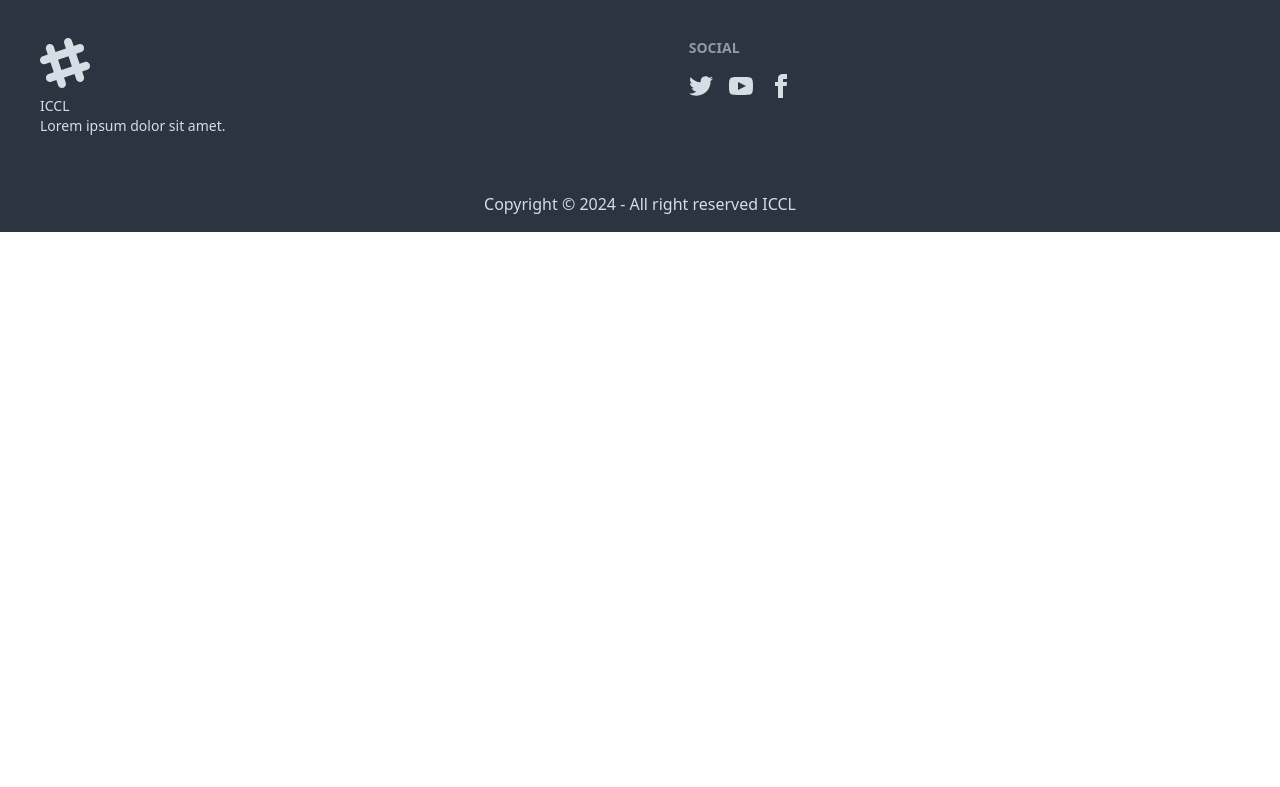
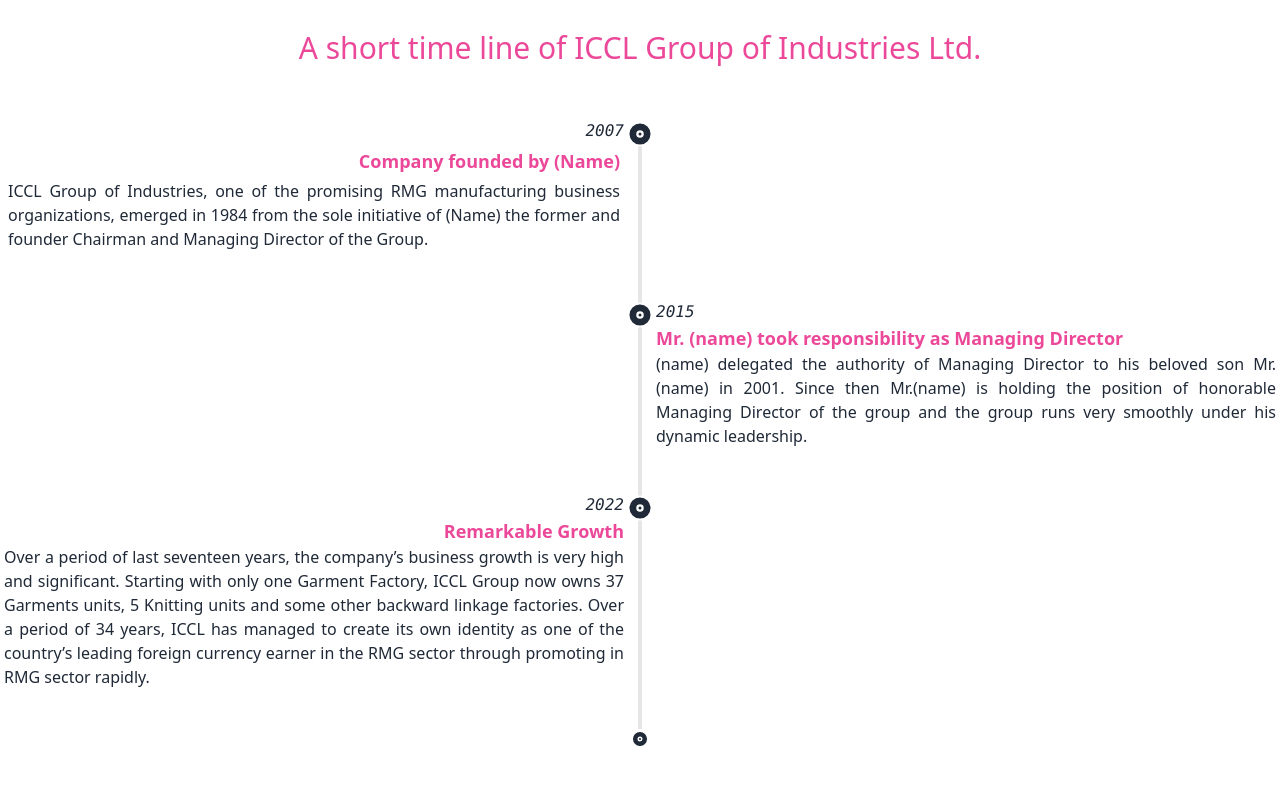
Before and after one commit to pekulhossain/ICCL-WEB-APP, a React (Vite) app: page /about2 in a window 1280 px wide. Shown: the part 1273-2060 px from the top of the page. Before the commit the page ends 1505 px from the top, so only its background shows below. Built offline with nearby package versions, Linux system fonts and the light colour scheme.

Commit message:
about page updated

```diff
--- a/src/Pages/Home/About/About.jsx
+++ b/src/Pages/Home/About/About.jsx
@@ -6,7 +6,7 @@
 import { motion } from 'framer-motion';
 //variants
 import { fadeIn } from '../../../FramerMotion/variants'
-import { Helmet } from "react-helmet-async";
+
 
 const About = () => {
     return (
--- a/src/Pages/Home/About/About2.jsx
+++ b/src/Pages/Home/About/About2.jsx
@@ -2,6 +2,8 @@
 import SectionTitle from "../../../Components/SectionTitle/SectionTitle";
 import awardImg from "../../../assets/About/award.JPG";
 import { Helmet } from "react-helmet-async";
+import ComGrouth from "./ComGrouth";
+
 const About2 = () => {
     return (
         <section className="py-28">
@@ -67,6 +69,7 @@
                    <img className="" src={awardImg} alt="" />
                     </div>
                 </section>
+                <ComGrouth></ComGrouth>
         </section>
     );
 };
--- /dev/null
+++ b/src/Pages/Home/About/ComGrouth.jsx
@@ -0,0 +1,64 @@
+import { FaLayerGroup } from "react-icons/fa";
+import { IoDiscSharp } from "react-icons/io5";
+const ComGrouth = () => {
+    return (
+        <section className=" my-16">
+            <div className="flex mb-8 justify-center content-center text-center">
+            <FaLayerGroup className="text-5xl text-pink-500"></FaLayerGroup>
+            </div>
+            <ul className="timeline timeline-snap-icon max-md:timeline-compact timeline-vertical">
+            <h1 className="text-3xl text-center text-pink-500 mb-12">A short time line of ICCL Group of Industries Ltd.</h1>
+  <li>
+    <div className="timeline-middle">
+      <IoDiscSharp className="text-2xl"></IoDiscSharp>
+    </div>
+    <div className="timeline-start mb-10 md:text-end">
+      <time className="font-mono italic">2007</time>
+      <div className="text-lg font-black timeline-start text-pink-500">Company founded by (Name)</div>
+      <div className="text-justify timeline-start">
+      ICCL Group of Industries, one of the promising RMG manufacturing business organizations, emerged in 1984 from the sole initiative of (Name) the former and founder Chairman and Managing Director of the Group.
+      </div>
+    </div>
+    <hr />
+  </li>
+  <li>
+    <hr />
+    <div className="timeline-middle">
+    <IoDiscSharp className="text-2xl"></IoDiscSharp>
+    </div>
+    <div className="timeline-end mb-10">
+      <time className="font-mono italic">2015</time>
+      <div className="text-lg font-black text-pink-500">Mr. (name) took responsibility as Managing Director</div>
+     <div className="text-justify">
+     (name) delegated the authority of Managing Director to his beloved son Mr. (name) in 2001. Since then Mr.(name) is holding the position of honorable Managing Director of the group and the group runs very smoothly under his dynamic leadership.
+     </div>
+    </div>
+    <hr />
+  </li>
+  <li>
+    <hr />
+    <div className="timeline-middle">
+    <IoDiscSharp className="text-2xl"></IoDiscSharp>
+    </div>
+    <div className="timeline-start mb-10 md:text-end">
+      <time className="font-mono italic">2022</time>
+      <div className="text-lg font-black text-pink-500">Remarkable Growth</div>
+      <div className="text-justify">
+      Over a period of last seventeen years, the company’s business growth is very high and significant. Starting with only one Garment Factory, ICCL Group now owns 37 Garments units, 5 Knitting units and some other backward linkage factories. Over a period of 34 years, ICCL has managed to create its own identity as one of the country’s leading foreign currency earner in the RMG sector through promoting in RMG sector rapidly.
+      </div>
+    </div>
+    <hr />
+  </li>
+  <li>
+    <div className="timeline-middle">
+    <IoDiscSharp className="mt-[-6px]"></IoDiscSharp>
+    </div>
+
+  </li>
+
+</ul>
+        </section>
+    );
+};
+
+export default ComGrouth;
```
